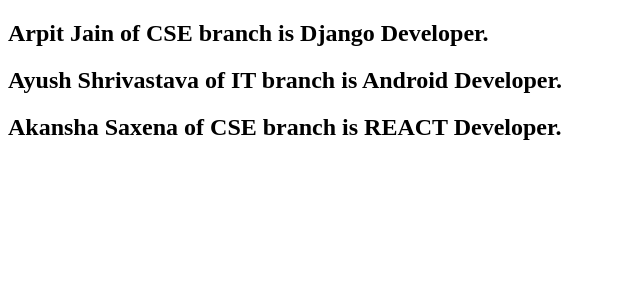
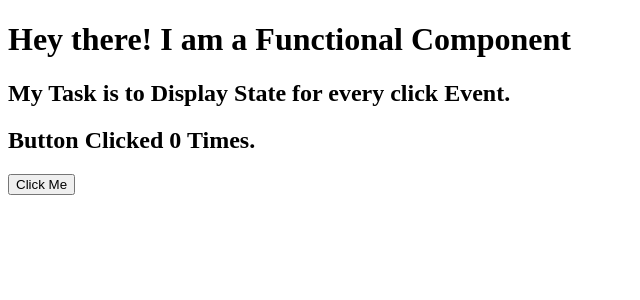
Before and after one commit to MrTwinkleSharma/Full-Stack-React, a React (Create React App) app in the folder tut-app/: page / in a window 1280 px wide. Shown: the top 300 px of the page, without its empty margins (0-640 px from the left). Built offline with nearby package versions, Linux system fonts and the light colour scheme; the HTML template or start-up script is replaced by a standard one.

Commit message:
Hooks (State in FC)

```diff
--- a/tut-app/src/components/App.jsx
+++ b/tut-app/src/components/App.jsx
@@ -1,8 +1,9 @@
 import React from 'react';
-import Classcomponent from './Classcomponent';
+import Functioncomponent from './Functioncomponent';
+
 
 function App() {
-    return <Classcomponent/>
+    return <Functioncomponent/>
 }
 
 export default App;
--- a/tut-app/src/components/Classcomponent.jsx
+++ /dev/null
@@ -1,33 +0,0 @@
-import React, { Component } from 'react';
-import Person from './Person';
-
-const MyFriends = [
-    {
-        id: 0,
-        name:"Arpit Jain",
-        branch: "CSE",
-        skill: "Django Developer"
-    },
-    {
-        id: 1,
-        name:"Ayush Shrivastava",
-        branch: "IT",
-        skill: "Android Developer"
-    },
-    {
-        id: 2,
-        name:"Akansha Saxena",
-        branch: "CSE",
-        skill: "REACT Developer"
-    },
-
-];
-class Classcomponent extends Component{
-    render()
-    {
-        const MyMappedArray = MyFriends.map(person => <Person person={person}/> );
-        return  <>{MyMappedArray}</>
-    }
-}
-
-export default Classcomponent;
--- a/tut-app/src/components/Functioncomponent.jsx
+++ b/tut-app/src/components/Functioncomponent.jsx
@@ -1,22 +1,24 @@
-import React from 'react';
+import React, { useState } from 'react';
 
-let i = 0;
-function clickHandler(){
-    let str = `Button is Clicked ${i++} times.`;
-    console.log(str);
+function Functioncomponent() {
+
+    const [stateObj, setState] = useState(0);
+
+    function ClickHandler() {
+        setState(stateObj+1);
+    }
+
+
+    return (
+        <>
+        <h1>Hey there! I am a Functional Component</h1>
+        <h2>My Task is to Display State for every click Event.</h2>
+        <h2>Button Clicked {stateObj} Times.</h2>
+        <button onClick =  {ClickHandler}> Click Me</button>
+        </>
+        )
+
 
 }
 
-function ConsoleClick(){
-    return (
-        <>
-        <h1>Hey there! I am a Functional Component</h1>
-        <h2>My Task is to Print the message on console for Every Click on Button </h2>
-        <button onClick =  {clickHandler}> Click Me</button>
-        </>
-
-    )
-}
-
-
-export default ConsoleClick ;
+export default Functioncomponent;
--- a/tut-app/src/components/Person.jsx
+++ /dev/null
@@ -1,9 +0,0 @@
-import React from 'react';
-
-function Person({person}) {
-   return   <div>
-            <h2> {person.name} of {person.branch} branch is {person.skill}.</h2>
-            </div>
-}
-
-export default Person;
```
